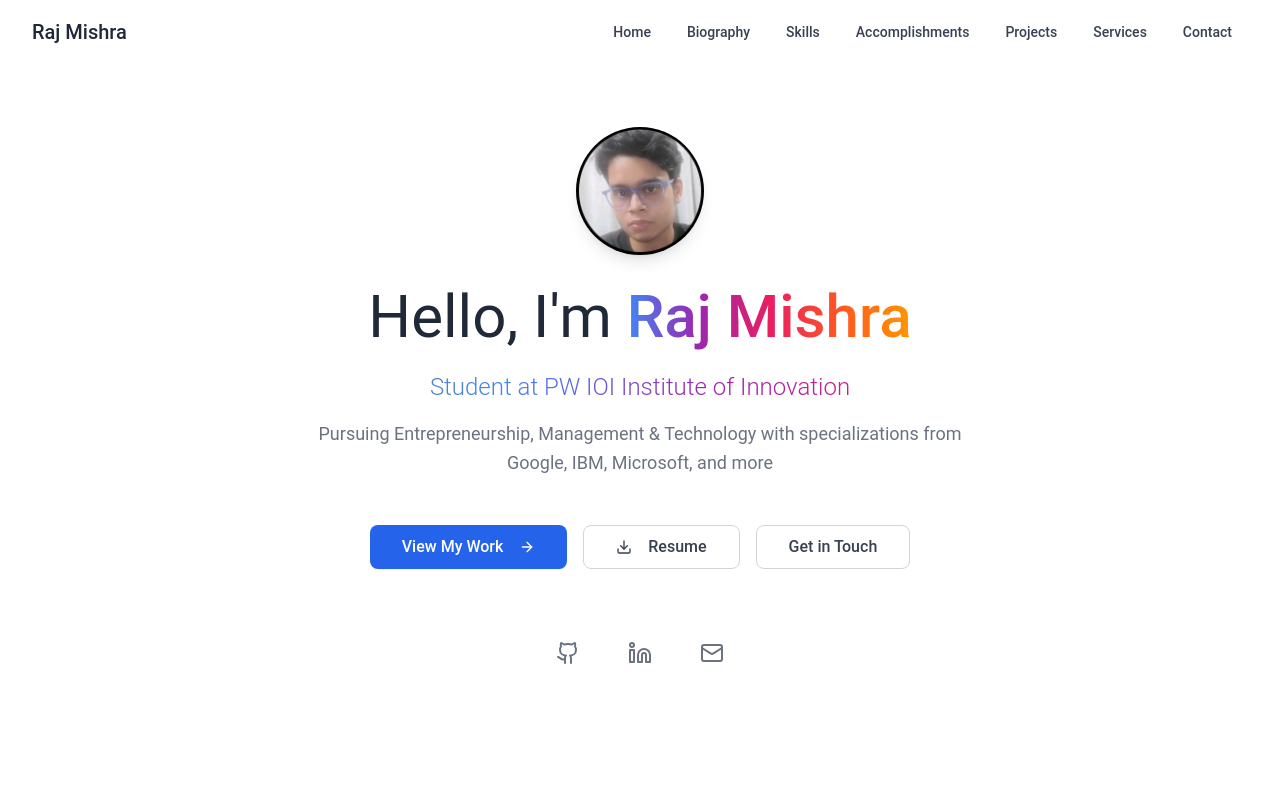
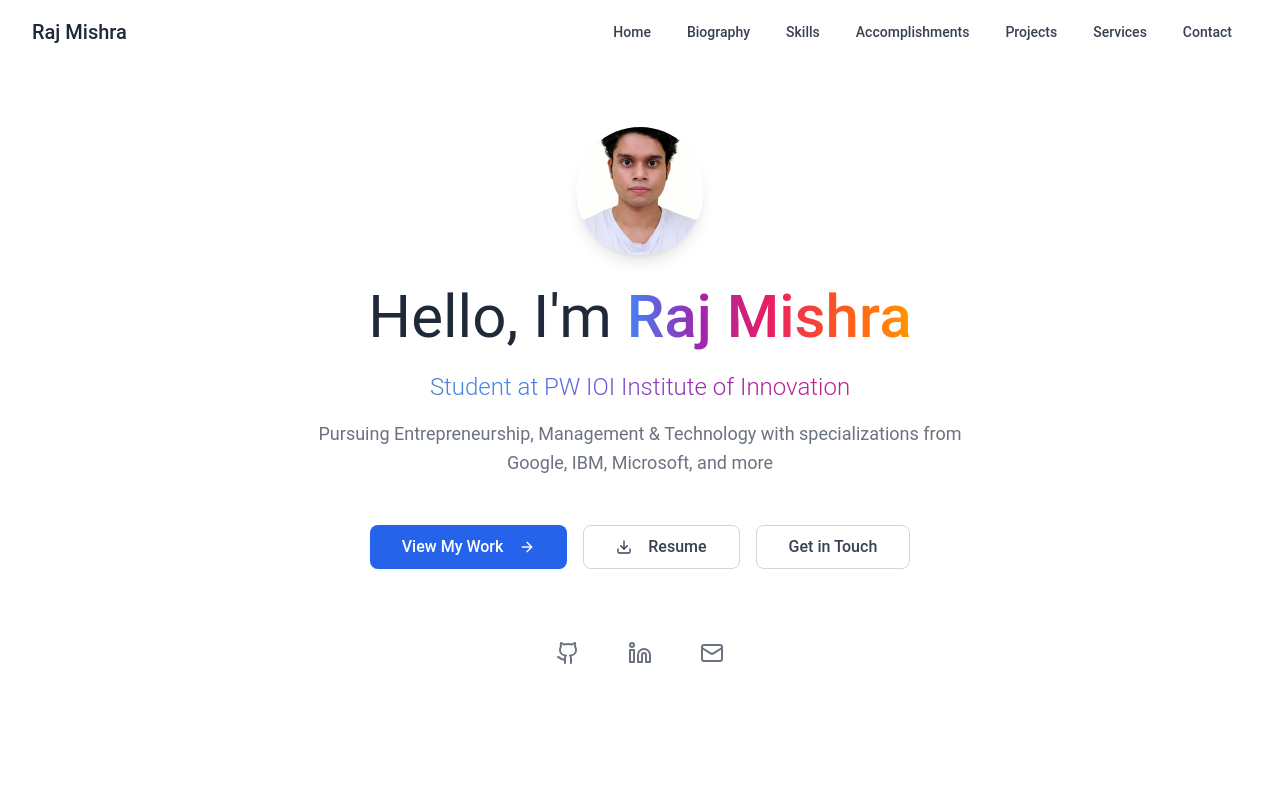
Before and after one commit to rajm5113/My-Portfolio, a React (Vite) app: page / in a window 1280 px wide. Shown: the top 800 px of the page. Built offline with nearby package versions, Linux system fonts and the light colour scheme; a web font is replaced by a local one.

Commit message:
Add and use new profile image

```diff
--- a/index.html
+++ b/index.html
@@ -4,7 +4,7 @@
     <meta charset="UTF-8" />
     <meta name="viewport" content="width=device-width, initial-scale=1.0" />
     <title>Raj Mishra | Portfolio</title>
-    <link rel="icon" type="image/png" href="/lovable-uploads/ec1fb0b5-565d-4b1d-ae79-b6c70b3b2535.png" />
+    <link rel="icon" type="image/png" href="/profile.png" />
     <meta name="description" content="Personal portfolio of Raj Mishra - Entrepreneurship, Management & Technology" />
     <meta name="author" content="Raj Mishra" />
   </head>
--- a/src/components/Hero.tsx
+++ b/src/components/Hero.tsx
@@ -18,7 +18,7 @@ export const Hero = () => {
           <div className="animate-fade-in mb-8">
             <div className="w-32 h-32 mx-auto mb-6 rounded-full bg-gray-100 flex items-center justify-center overflow-hidden shadow-lg">
               <img
-                src="/lovable-uploads/ec1fb0b5-565d-4b1d-ae79-b6c70b3b2535.png"
+                src="/profile.png"
                 alt="Raj Mishra"
                 className="w-full h-full object-cover"
               />
```
Also changed, not shown: public/profile.png (added), 1 other file (tests, documents, lock files or other folders).
